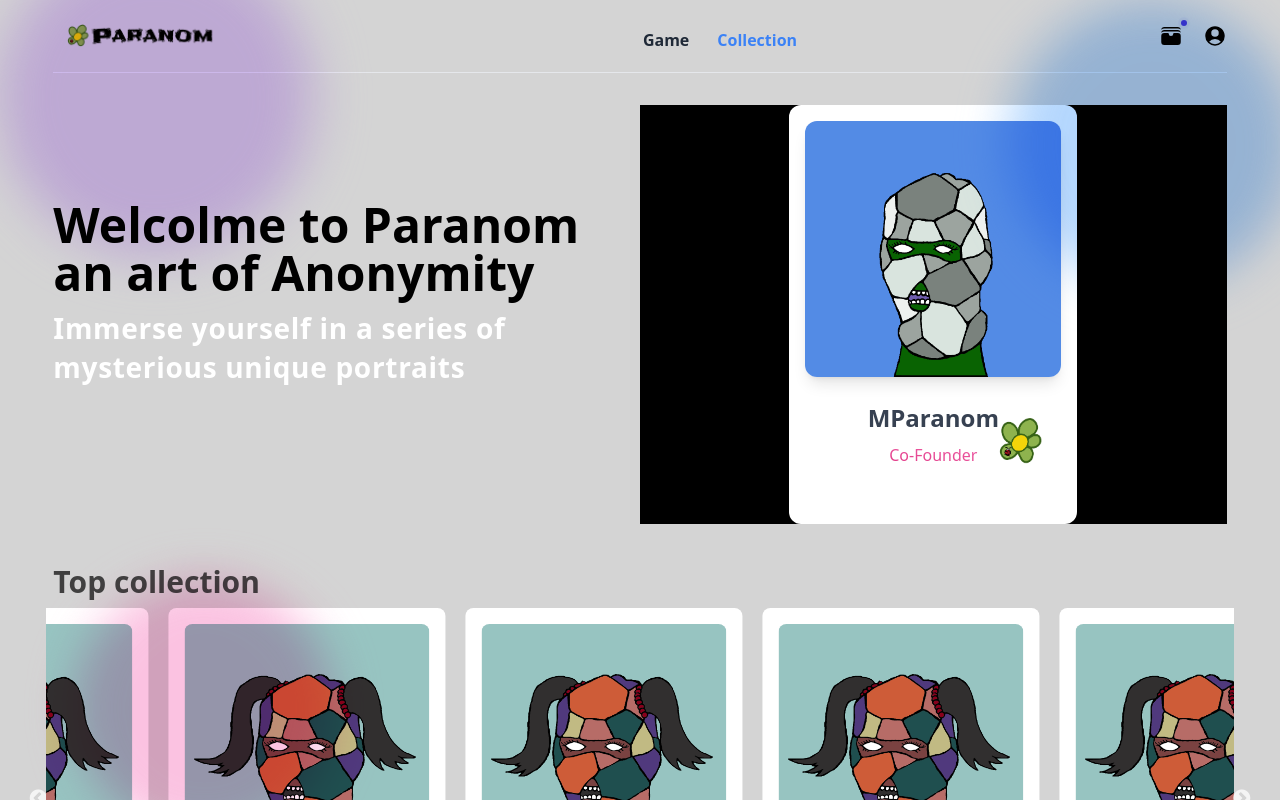
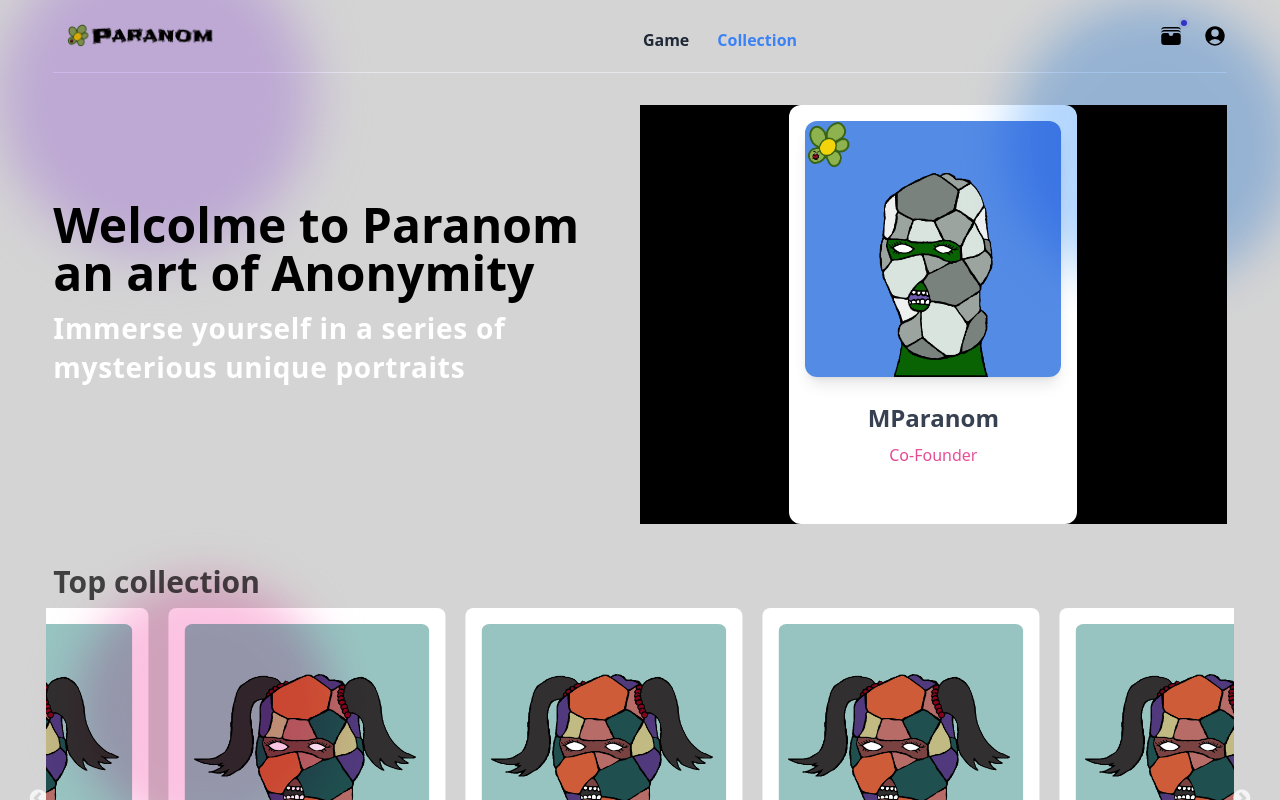
Before and after one commit to cratosm/paranom, a React (Vite) app in the folder client/: page / in a window 1280 px wide. Both pictures are taken after a click on the item "Collection". Shown: the top 800 px of the page. Built offline with nearby package versions, Linux system fonts and the light colour scheme.

Commit message:
sandbox for UiHeader2: add logo on the new card

```diff
--- a/client/src/components/Card/UiCardProfile.jsx
+++ b/client/src/components/Card/UiCardProfile.jsx
@@ -4,12 +4,12 @@
 export const UiCardProfile = () => {
     return (
         <div className="relative flex w-72 flex-col rounded-xl bg-white bg-clip-border text-gray-700 shadow-md">
+            <img src={logo} alt="profile-picture" className="absolute w-20 z-20"/>
             <div
                 className="relative mx-4 mt-4 h-64 overflow-hidden rounded-xl bg-white bg-clip-border text-gray-700 shadow-lg">
                 <img src={Lelouch} alt="profile-picture"/>
             </div>
             <div className="p-6 text-center">
-                <img src={logo} alt="profile-picture" className="absolute w-20 left-2/3"/>
                 <h4 className="mb-2 block font-sans text-2xl font-semibold leading-snug tracking-normal text-blue-gray-900 antialiased">
                     MParanom
                 </h4>
```
